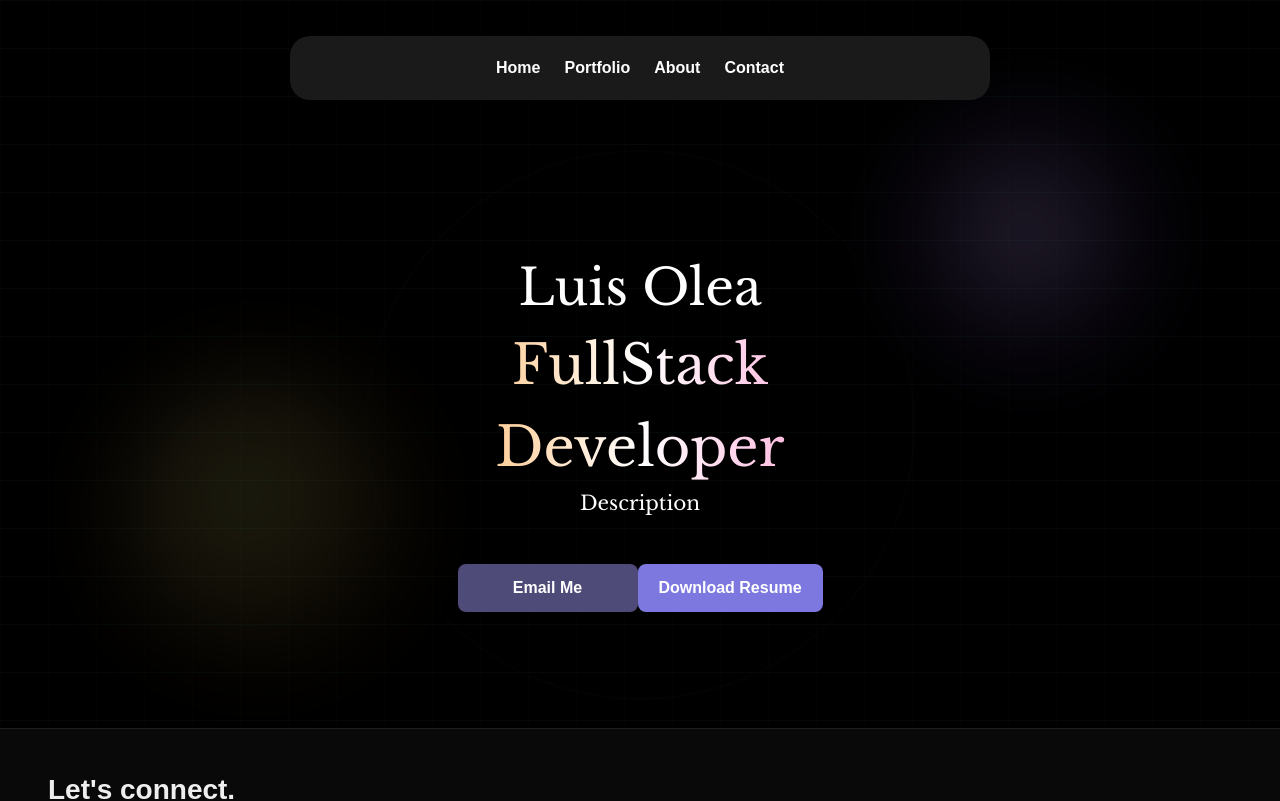
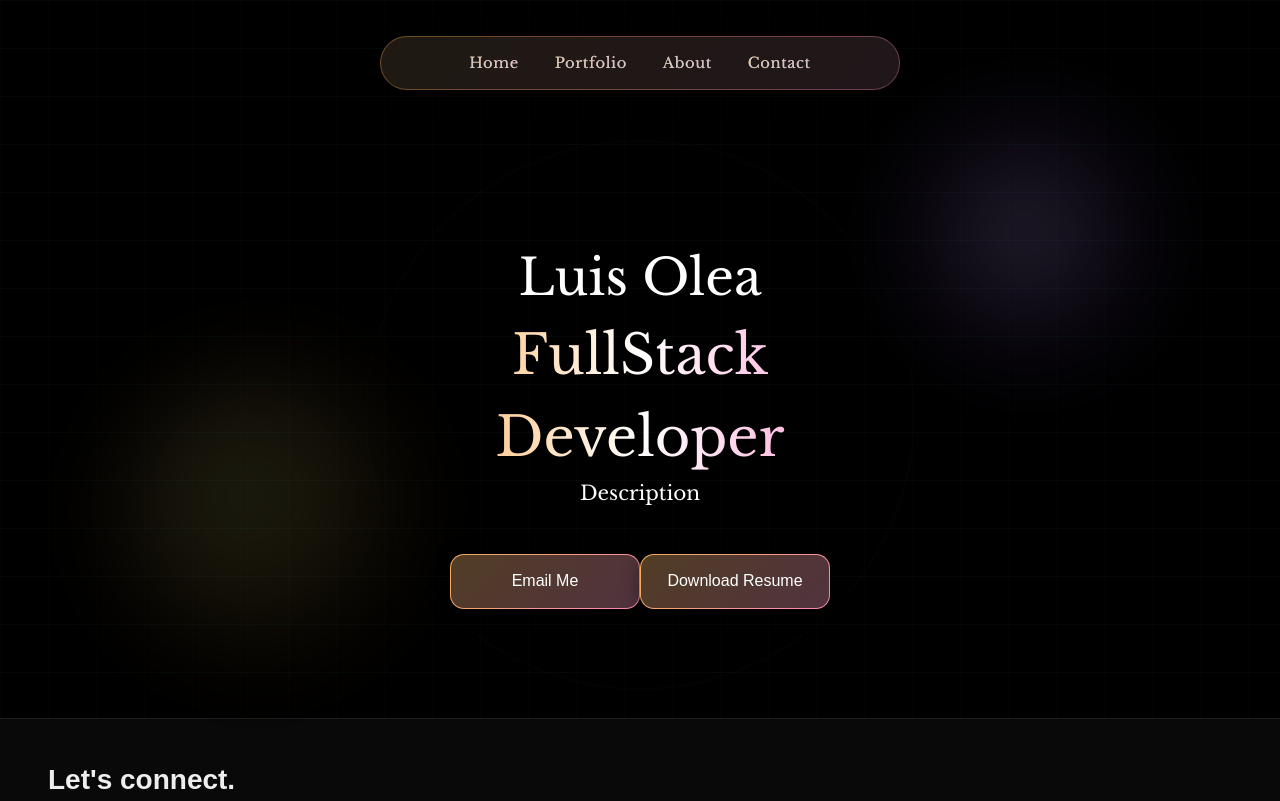
Before and after one commit to luisoleaa/Personal-Website, a Next.js app: page /FrontPage in a window 1280 px wide. Shown: the top 801 px of the page. Built offline with nearby package versions, Linux system fonts and the light colour scheme.

Commit message:
Updated Navigation Bar and landing page styles

```diff
--- a/app/FrontPage/frontPage.css
+++ b/app/FrontPage/frontPage.css
@@ -22,36 +22,97 @@ body {
   font-family: Arial, Helvetica, sans-serif;
 }
 
+.emailButton,
 .resumeButton {
-  display: inline-block;
-  padding: 12px 20px;
-  background-color: #7d78e0;
-  color: white;
+  display: inline-flex;
+  align-items: center;
+  justify-content: center;
+  text-align: center;
+  width: 190px;
+  padding: 0.9rem 1.5rem;
+  border: 1.5px solid transparent;
+  border-radius: 14px;
+  background:
+    linear-gradient(rgba(18, 18, 18, 0.72), rgba(18, 18, 18, 0.72)) padding-box,
+    linear-gradient(135deg, #f6ad55, #f687b3) border-box;
+  backdrop-filter: blur(10px);
   text-decoration: none;
-  min-width: 185px;
-  border-radius: 8px;
-  text-align: center;
-  font-weight: 600;
+  box-shadow: 0 4px 20px rgba(0, 0, 0, 0.4);
+  transition: transform 200ms ease, box-shadow 200ms ease;
 }
 
-.resumeButton:hover {
-  background-color: #1d4ed8;
+.emailButton span,
+.resumeButton span {
+  background: linear-gradient(90deg, #f6ad55, #f687b3);
+  -webkit-background-clip: text;
+  background-clip: text;
+  color: transparent;
+  font-family: var(--font-libre-baskerville), serif;
+  font-size: 1rem;
+  font-weight: 400;
+  letter-spacing: 0.04em;
 }
 
-.emailButton {
-  display: inline-block;
-  padding: 12px 20px;
-  background-color: #4e4b78;
-  color: white;
-  text-decoration: none;
-  min-width: 180px;
-  border-radius: 8px;
-  text-align: center;
-  font-weight: 600;
+.emailButton:hover,
+.resumeButton:hover {
+  transform: translateY(-3px);
+  box-shadow: 0 10px 28px rgba(246, 173, 85, 0.28);
 }
 
-.emailButton:hover {
-  background-color: #1d4ed8;
+@keyframes fadeUp {
+  from {
+    opacity: 0;
+    transform: translateY(20px);
+  }
+  to {
+    opacity: 1;
+    transform: translateY(0);
+  }
+}
+
+.heroName {
+  animation: fadeUp 0.8s ease both;
+}
+
+.heroRole {
+  animation: fadeUp 0.8s ease 0.45s both;
+}
+
+.heroDesc {
+  animation: fadeUp 0.8s ease 0.55s both;
+}
+
+.heroButtons {
+  animation: fadeUp 0.8s ease 0.75s both;
+}
+
+@keyframes floatBob {
+  0%, 100% { transform: translateY(-50%); }
+  50%       { transform: translateY(calc(-50% - 18px)); }
+}
+
+.floatingImg {
+  position: absolute;
+  right: -5.5rem;
+  top: 50%;
+  width: 180px;
+  height: auto;
+  pointer-events: none;
+  user-select: none;
+  z-index: 10;
+  filter:
+    drop-shadow(0 0 14px rgba(246, 173, 85, 0.7))
+    drop-shadow(0 0 36px rgba(246, 135, 179, 0.4))
+    drop-shadow(0 0 64px rgba(246, 173, 85, 0.18));
+  animation:
+    fadeUp 0.8s ease 0.9s both,
+    floatBob 5s ease-in-out 1.7s infinite;
+}
+
+@media (max-width: 900px) {
+  .floatingImg {
+    display: none;
+  }
 }
 
 .circleShell {
--- a/components/common/navbar.module.css
+++ b/components/common/navbar.module.css
@@ -1,32 +1,60 @@
 .navbar {
-  /* margin sets the component in the middle of page */
   margin: 0 auto;
-  border-radius: 20px;
-  max-width: 700px;
+  border-radius: 999px;
+  max-width: 520px;
   display: flex;
   align-items: center;
   justify-content: center;
   width: 100%;
-  min-height: 64px;
-  padding: 0 24px;
-  background: #1a1a1a;
+  min-height: 54px;
+  padding: 0 2rem;
+  border: 1px solid transparent;
+  background:
+    linear-gradient(rgba(14, 14, 14, 0.82), rgba(14, 14, 14, 0.82)) padding-box,
+    linear-gradient(135deg, rgba(246, 173, 85, 0.45), rgba(246, 135, 179, 0.45)) border-box;
+  backdrop-filter: blur(12px);
+  box-shadow: 0 4px 24px rgba(0, 0, 0, 0.35);
 }
 
 .navLinks {
   display: flex;
   align-items: center;
   justify-content: center;
-  gap: 24px;
+  gap: 2.25rem;
   width: 100%;
 }
 
 .navLink {
-  color: #ffffff;
-  font-weight: 600;
+  position: relative;
+  color: #c9c9c9;
+  font-family: var(--font-libre-baskerville), serif;
+  font-size: 0.92rem;
+  font-weight: 400;
+  letter-spacing: 0.04em;
   text-decoration: none;
+  background: linear-gradient(90deg, #f6ad55, #f687b3);
+  -webkit-background-clip: text;
+  background-clip: text;
+  transition: color 220ms ease;
+}
+
+.navLink::after {
+  content: "";
+  position: absolute;
+  bottom: -3px;
+  left: 0;
+  width: 0;
+  height: 1px;
+  background: linear-gradient(90deg, #f6ad55, #f687b3);
+  transition: width 220ms ease;
 }
 
 .navLink:hover,
 .navLink:focus-visible {
-  text-decoration: underline;
+  color: transparent;
 }
+
+.navLink:hover::after,
+.navLink:focus-visible::after {
+  width: 100%;
+}
```
